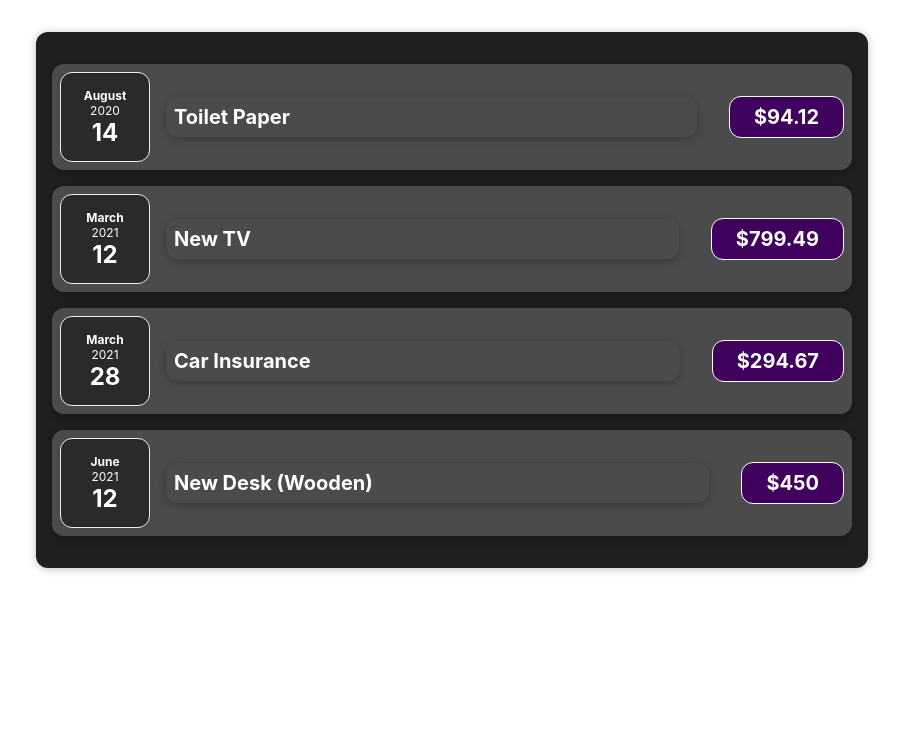
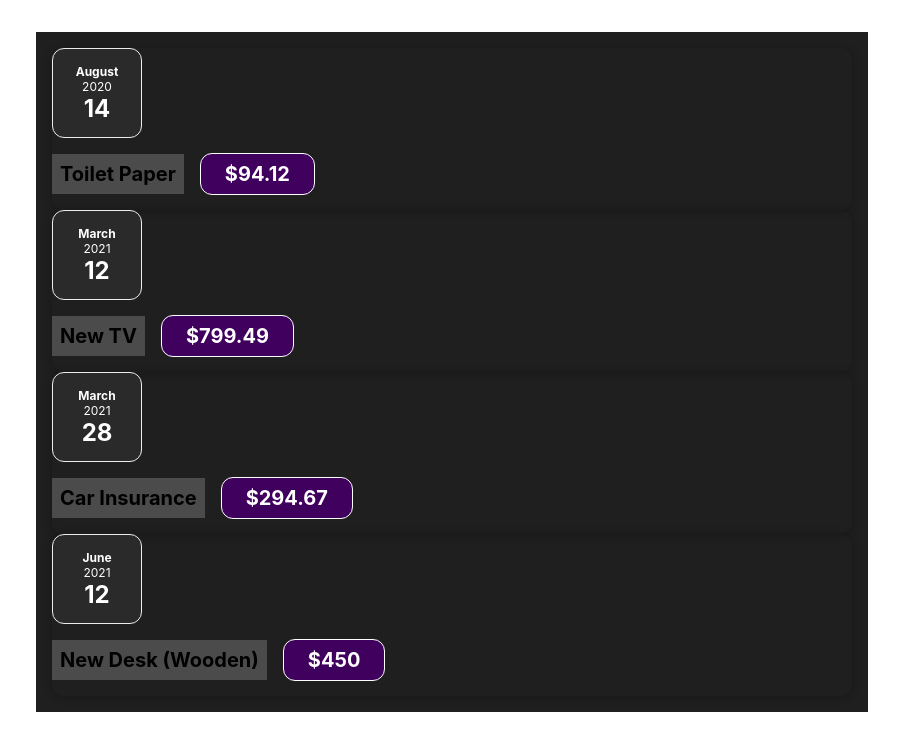
Before and after one commit to Plorrain/react-complete-guide, a React (Create React App) app: page / in a window 1280 px wide. Shown: the top 750 px of the page, without its empty margins (188-1091 px from the left). Built offline with nearby package versions, Linux system fonts and the light colour scheme.

Commit message:
starting the children props course, a little unclear so far

```diff
--- /dev/null
+++ b/src/components/Card.css
@@ -0,0 +1,4 @@
+.card {
+  border-radius: 12px;
+  box-shadow: 0 1px 8px rgba(0, 0, 0, 0.25);
+}
--- /dev/null
+++ b/src/components/Card.js
@@ -0,0 +1,9 @@
+import './Card.css';
+
+function Card(props) {
+  return (
+  <div className='card'>{props.children}</div>
+  );
+}
+
+export default Card;
--- a/src/components/ExpenseItem.css
+++ b/src/components/ExpenseItem.css
@@ -2,10 +2,8 @@
   display: flex;
   justify-content: space-between;
   align-items: center;
-  box-shadow: 0 2px 8px rgba(0, 0, 0, 0.25);
   padding: 0.5rem;
   margin: 1rem 0;
-  border-radius: 12px;
   background-color: #4b4b4b;
 }
 
--- a/src/components/ExpenseItem.js
+++ b/src/components/ExpenseItem.js
@@ -1,16 +1,17 @@
 import ExpenseDate from './ExpenseDate';
+import Card from './Card';
 import './ExpenseItem.css';
 
 function ExpenseItem(props) {
 
   return (
-    <div className='expense-item'>
+    <Card className='expense-item'>
       <ExpenseDate date={props.date}/>
         <div className='expense-item__description'>
           <h2 className='expense-item h2'>{props.title}</h2>
           <div className='expense-item__price'>${props.amount}</div>
         </div>
-    </div>
+    </Card>
   );
 }
 
--- a/src/components/Expenses.css
+++ b/src/components/Expenses.css
@@ -4,6 +4,4 @@
   margin: 2rem auto;
   width: 50rem;
   max-width: 95%;
-  border-radius: 12px;
-  box-shadow: 0 1px 8px rgba(0, 0, 0, 0.25);
 }
```
